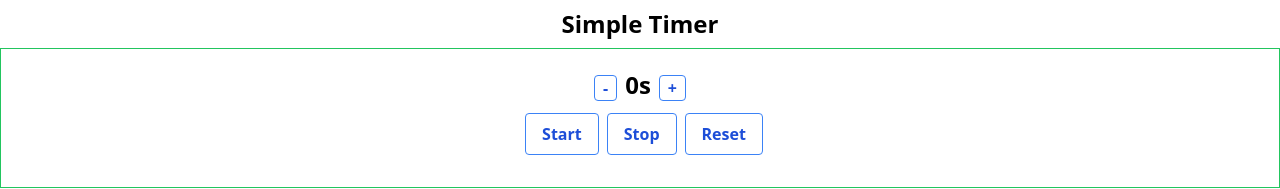
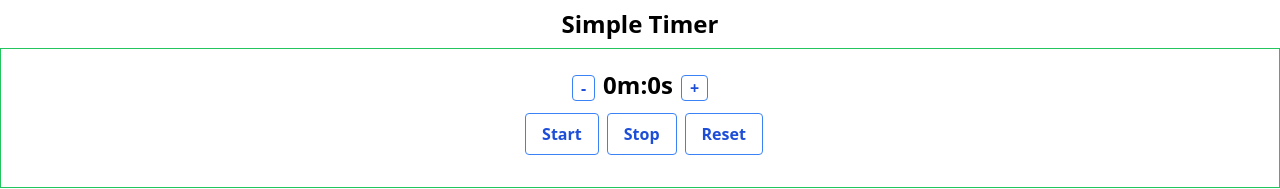
Before and after one commit to Murad-Hasan/react_core_concept, a React (Vite) app in the folder react_core/: page / in a window 1280 px wide. Shown: the top 189 px of the page. Built offline with nearby package versions, Linux system fonts and the light colour scheme.

Commit message:
add timer component and tailwindcss

```diff
--- a/react_core/src/components/simpleTimer/index.jsx
+++ b/react_core/src/components/simpleTimer/index.jsx
@@ -5,16 +5,22 @@ import TimerCount from "./timerCount";
 class Timer extends Component {
   state = {
     count: 0,
+    minute: 0,
   };
 
   intervalId = null;
 
   incrementCount = () => {
     this.setState({ count: this.state.count + 1 });
+    if (this.state.count === 59) {
+      this.setState({ count: 0, minute: this.state.minute + 1 });
+    }
   };
   decrementCount = () => {
     if (this.state.count > 0) {
       this.setState({ count: this.state.count - 1 });
+    } else if (this.state.count === 0 && this.state.minute > 0) {
+      this.setState({ count: 59, minute: this.state.minute - 1 });
     }
   };
   startTimer = () => {
@@ -30,6 +36,7 @@ class Timer extends Component {
       }, 1000);
     }
   };
+
   stopTimer = () => {
     if (this.intervalId) {
       clearInterval(this.intervalId);
@@ -54,7 +61,7 @@ class Timer extends Component {
               {" "}
               -{" "}
             </Button>
-            <TimerCount style="p-2 text-2xl font-bold">{this.state.count}s</TimerCount>
+            <TimerCount style="p-2 text-2xl font-bold">{this.state.minute}m:{this.state.count}s</TimerCount>
             <Button
               btnStyle='bg-transparent hover:bg-blue-500 text-blue-700 font-semibold active:scale-90 rounded hover:text-white px-2 border border-blue-500 hover:border-transparent'
               event={this.incrementCount}
```
